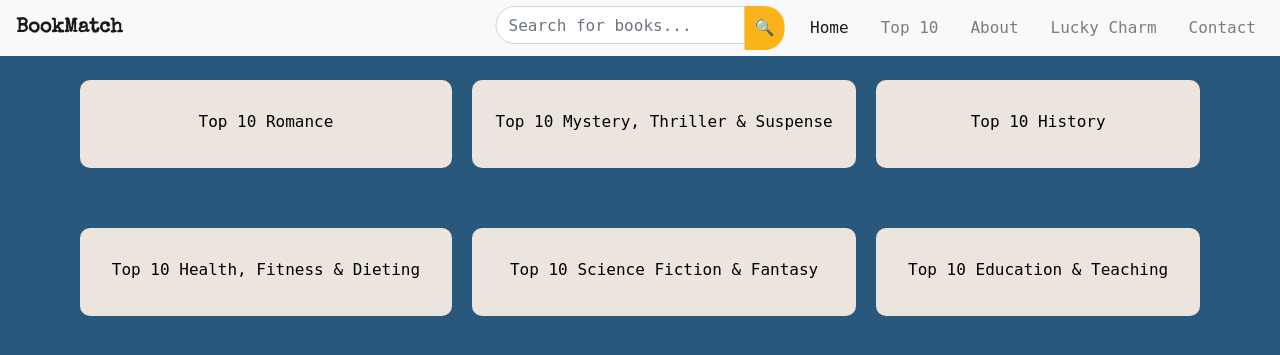
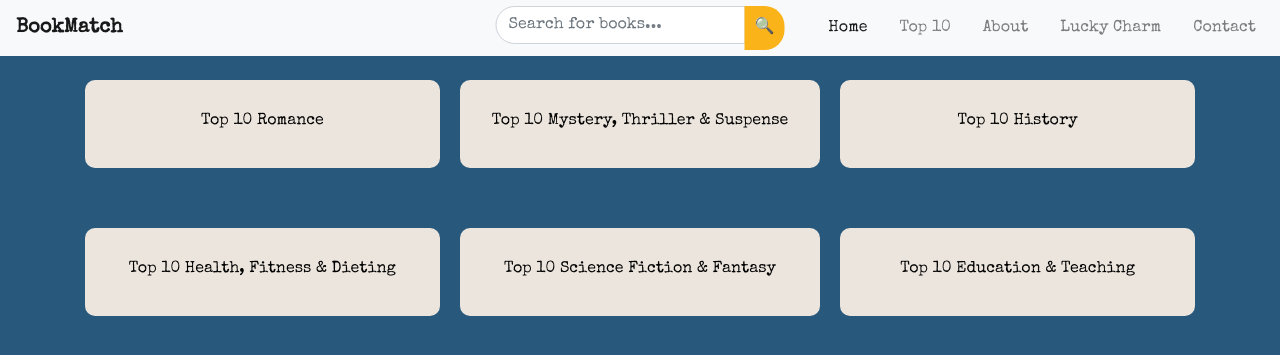
Before and after one commit to pastelnata/group7, a Django app: page /top10/ in a window 1280 px wide. Shown: the top 355 px of the page. Run offline with Django 5.2, Linux system fonts and the light colour scheme; data that the repository does not hold is empty; some libraries are stand-ins or nearby versions.

Commit message:
polishing design

```diff
--- a/BookRecommendationSystem/myapp/static/css/style.css
+++ b/BookRecommendationSystem/myapp/static/css/style.css
@@ -1,5 +1,5 @@
 * {
-    font-family: "Instrument Serif", monospace;
+    font-family: 'Special Elite', cursive;
     font-optical-sizing: auto;
     font-style: normal;
     box-sizing: border-box;
--- a/BookRecommendationSystem/myapp/templates/libraryview.html
+++ b/BookRecommendationSystem/myapp/templates/libraryview.html
@@ -8,14 +8,13 @@
 <head>
     <meta charset="UTF-8" />
     <meta name="viewport" content="width=device-width, initial-scale=1.0" />
-    <link href="https://fonts.googleapis.com/css?family=Instrument+Serif&display=swap" rel="stylesheet">
     <link href="./css/main.css" rel="stylesheet">
     <style>
         * {
             margin: 0;
             padding: 0;
             box-sizing: border-box;
-            font-family: 'Instrument Serif', serif;
+            font-family: 'Special Elite', cursive;
         }
 
         body {
```
